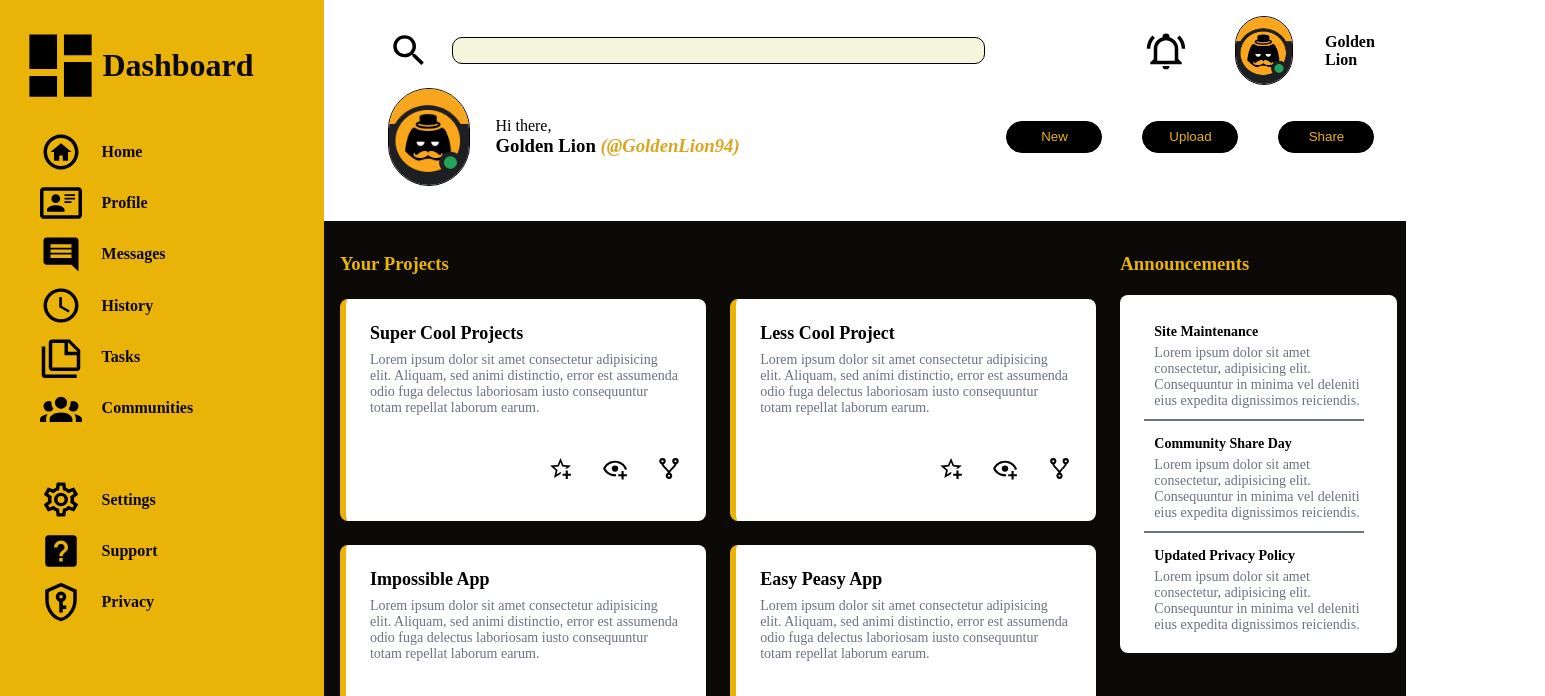
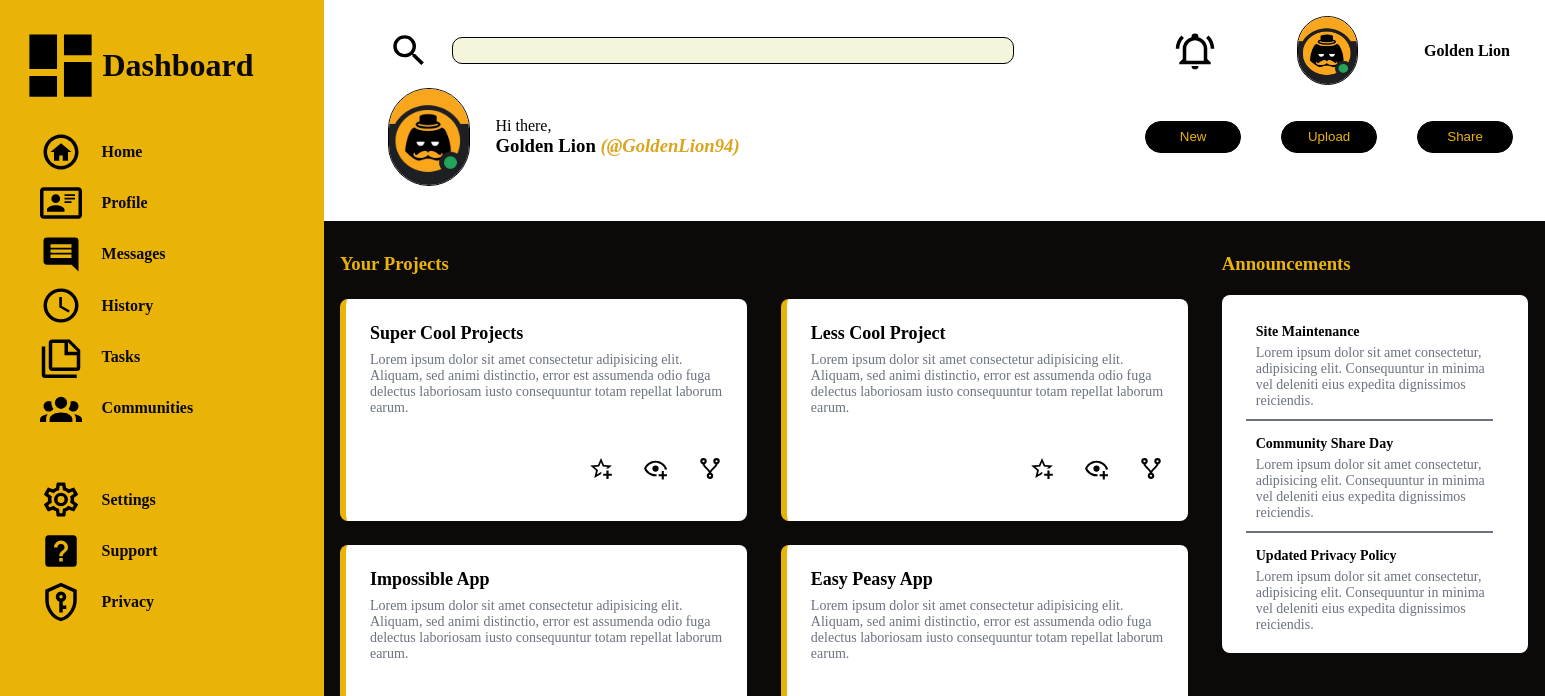
Before and after one commit to GoldenLion94/dashboard.project, a plain HTML site: page index.html in a window 1280 px wide. Shown: the top 696 px of the page, 1545 px wide, since content can reach past the window. Drawn offline with Linux system fonts and the light colour scheme.

Commit message:
fixed right-nav bar

```diff
--- a/index.html
+++ b/index.html
@@ -101,8 +101,11 @@
       <div class="main">
         <div class="header">
           <div class="navbar">
+            <div class="left-nav">
               <img src="./images/magnify.svg" alt="Magnify" class="logo-icon" />
               <input type="text" id="search-bar" class="form-input" />
+            </div>
+            <div class="right-nav">
               <img
                 src="./images/bell-ring-outline.svg"
                 alt="Bell"
@@ -111,6 +114,7 @@
               />
               <img src="./images/Icon.png" class="icon" alt="Icon" />
               <h4>Golden Lion</h4>
+            </div>
           </div>
           <div class="welcome">
             <div class="left">
--- a/styles.css
+++ b/styles.css
@@ -76,9 +76,23 @@
 
 .navbar {
   display: flex;
-  align-items: center;
+  justify-content: space-between;
   margin-top: 1rem;
   margin-left: 4rem;
+}
+
+.right-nav {
+  display: flex;
+  align-items: center;
+  justify-content: space-between;
+  width: 21rem;
+  margin-right: 2.2rem;
+}
+
+.left-nav {
+  display: flex;
+  align-items: center;
+  justify-content: space-between;
 }
 
 .form-input {
```
Lines whose indentation alone changed are shown as unchanged.
